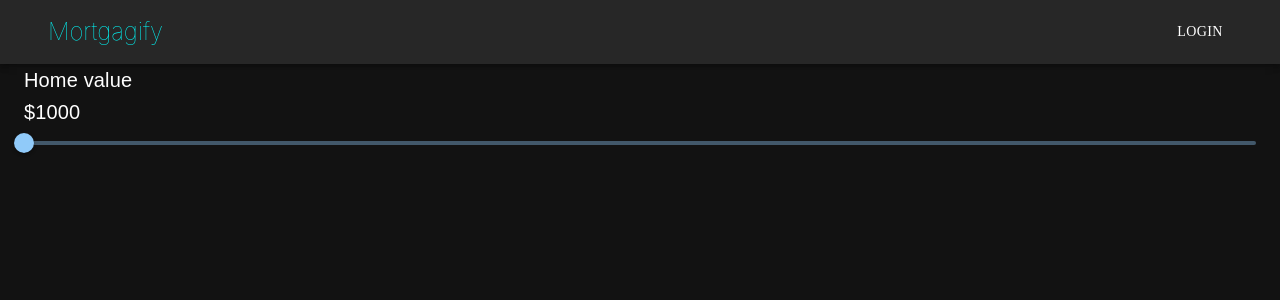
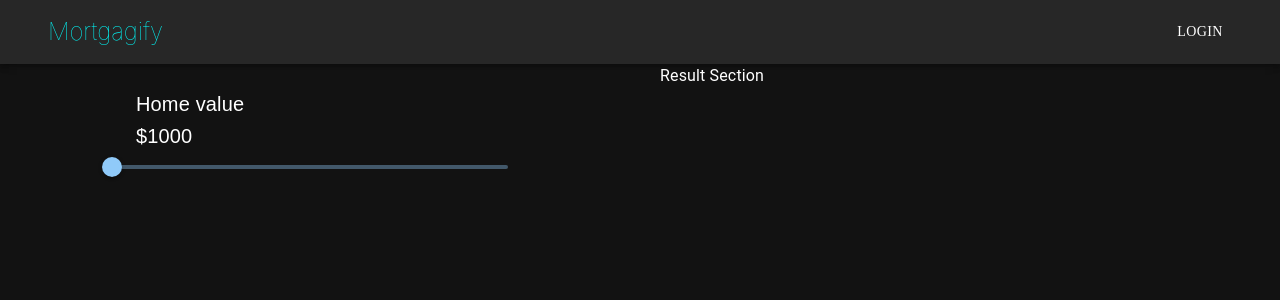
Before and after one commit to Shohaibur/Mortgagify, a React (Create React App) app: page / in a window 1280 px wide. Shown: the top 300 px of the page. Built offline with nearby package versions, Linux system fonts and the light colour scheme.

Commit message:
add grid

```diff
--- a/src/App.js
+++ b/src/App.js
@@ -1,17 +1,34 @@
-import { Container, Slider } from "@mui/material";
+import { Container, Slider, Grid } from "@mui/material";
 import Navbar from "./components/common/Navbar";
 import MainContent from "./components/MainContent";
+import Result from "./components/Result";
 
 
 function App() {
   return (
+    // <div className="App">
+    //  <Navbar/>
+    //  <MainContent/>
+    //  <Container maxWidth="xl"  >
+    //  <Slider/>
+    //  </Container>
+    // </div>
 
     <div className="App">
-     <Navbar/>
-     <MainContent/>
-     <Container maxWidth="xl">
-     <Slider/>
-     </Container>
+      <Navbar />
+
+      <Grid container spacing={5}>
+        <Grid item xs={12} md={6}>
+          <Container maxWidth="xs" >
+          <MainContent />
+      <Slider />
+          </Container>
+        </Grid>
+        <Grid item xs={12} md={6}>
+          <Result />
+        </Grid>
+      </Grid>
+
     </div>
 
   );
--- a/src/components/MainContent.js
+++ b/src/components/MainContent.js
@@ -5,7 +5,7 @@ import Box from "@mui/material/Box";
 const MainContent = () => {
   return (
     <Box sx={{ flexGrow: 1 }}>
-      <Container maxWidth="xl">
+      <Container maxWidth="xl" sx={{marginTop:3}}>
         <Typography
           variant="h6"
           component="div"
--- /dev/null
+++ b/src/components/Result.js
@@ -0,0 +1,11 @@
+import React from "react";
+
+const Result = ()=>{
+  return(
+    <div>
+      Result Section
+    </div>
+  )
+}
+
+export default Result;
--- a/src/index.js
+++ b/src/index.js
@@ -12,14 +12,10 @@ root.render(
   <React.StrictMode>
      <ThemeProvider theme={theme}>
      <App />
-
       <CssBaseline />
     </ThemeProvider>
 
   </React.StrictMode>
 );
 
-// If you want to start measuring performance in your app, pass a function
-// to log results (for example: reportWebVitals(console.log))
-// or send to an analytics endpoint. Learn more: https://bit.ly/CRA-vitals
 reportWebVitals();
```
